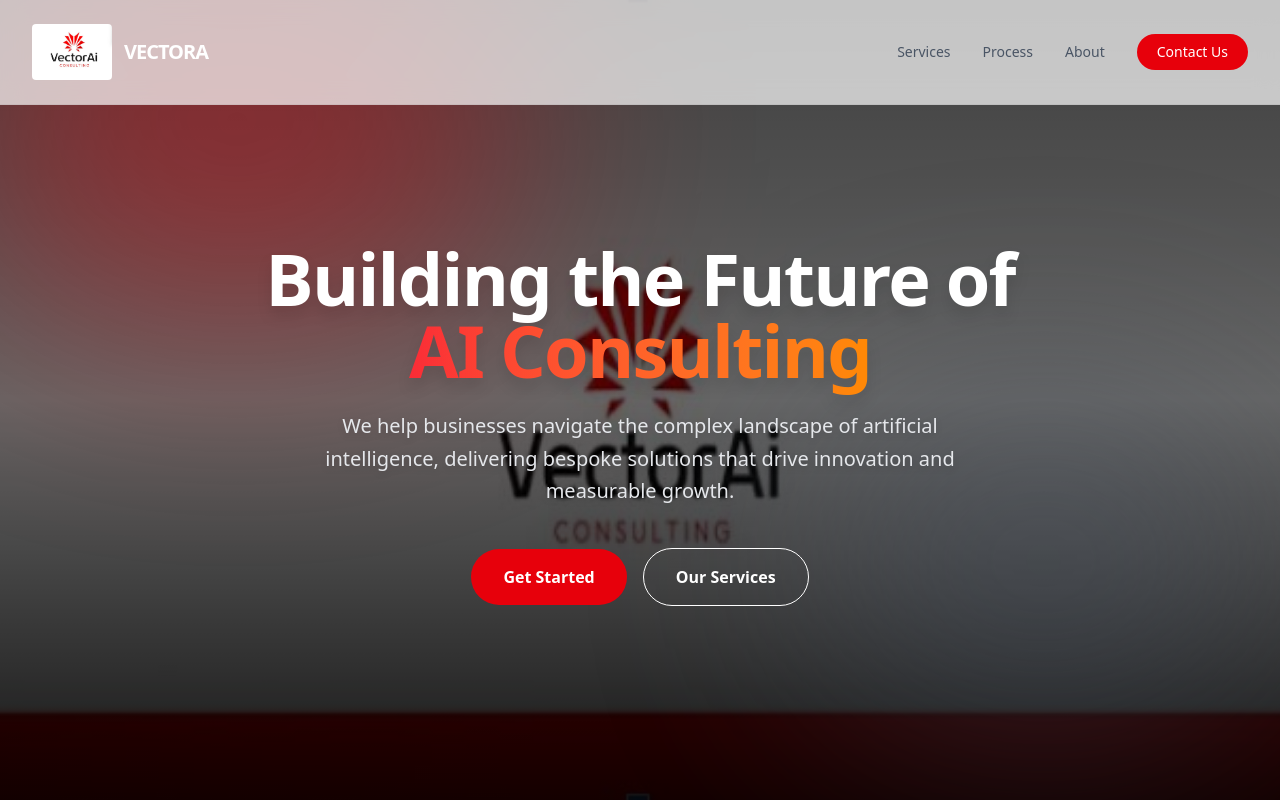
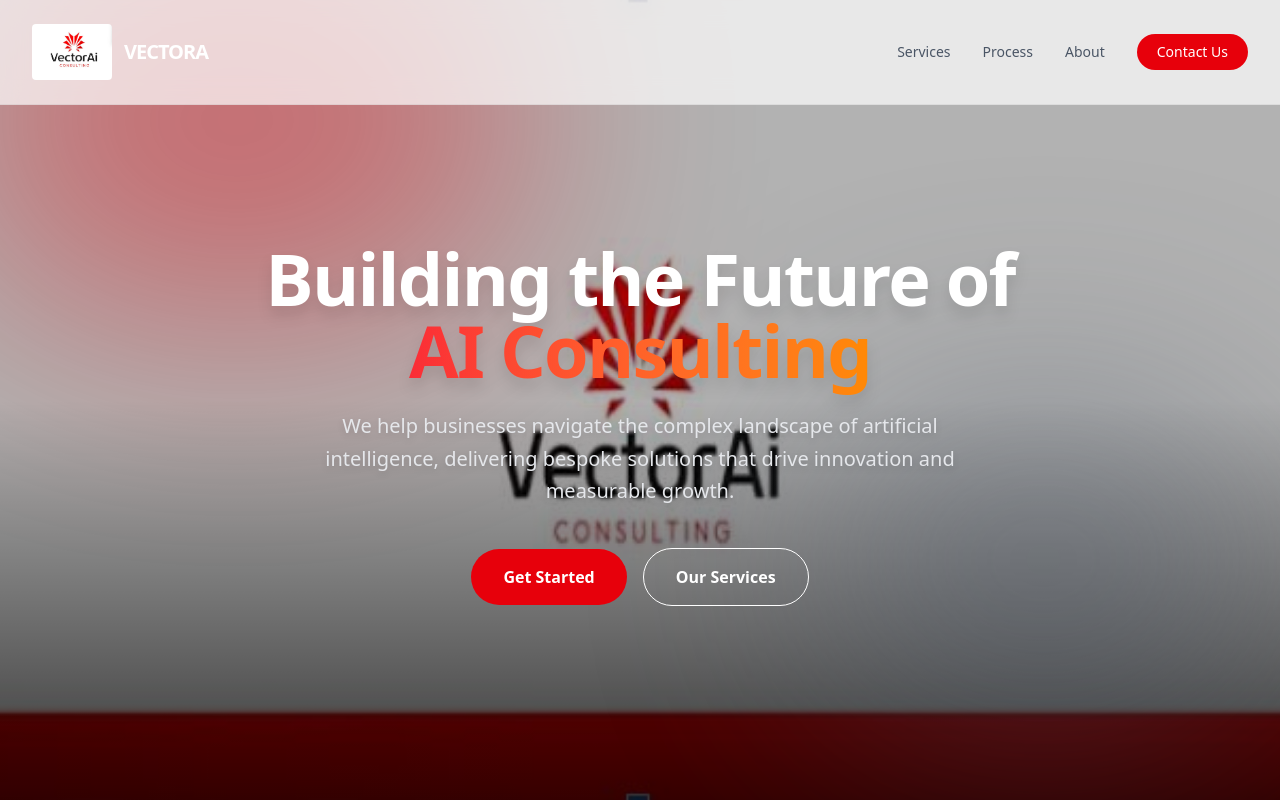
Before and after one commit to himanshua/vectoraiconsulting, a Next.js app: page / in a window 1280 px wide. Shown: the top 802 px of the page. Built offline with nearby package versions, Linux system fonts and the light colour scheme; no server answers.

Commit message:
fix: resolve security vulnerabilities and sync lockfile to stable Next.js 15.2.0

```diff
--- a/app/components/Hero.tsx
+++ b/app/components/Hero.tsx
@@ -14,8 +14,8 @@
           className="object-cover"
           priority
         />
-        <div className="absolute inset-0 bg-black/60"></div>
-        <div className="absolute inset-0 bg-gradient-to-t from-black/80 via-transparent to-black/40"></div>
+        <div className="absolute inset-0 bg-black/30"></div>
+        <div className="absolute inset-0 bg-gradient-to-t from-black/70 via-transparent to-transparent"></div>
       </div>
 
       {/* Background Glow Effect */}
```
